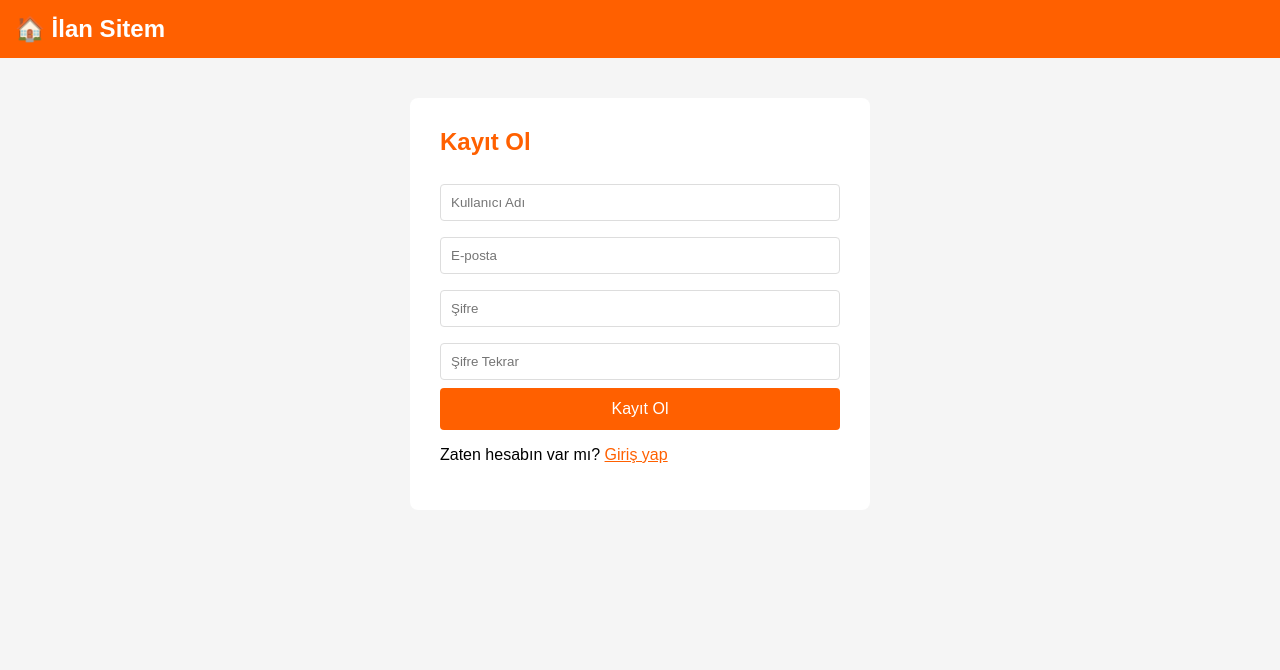
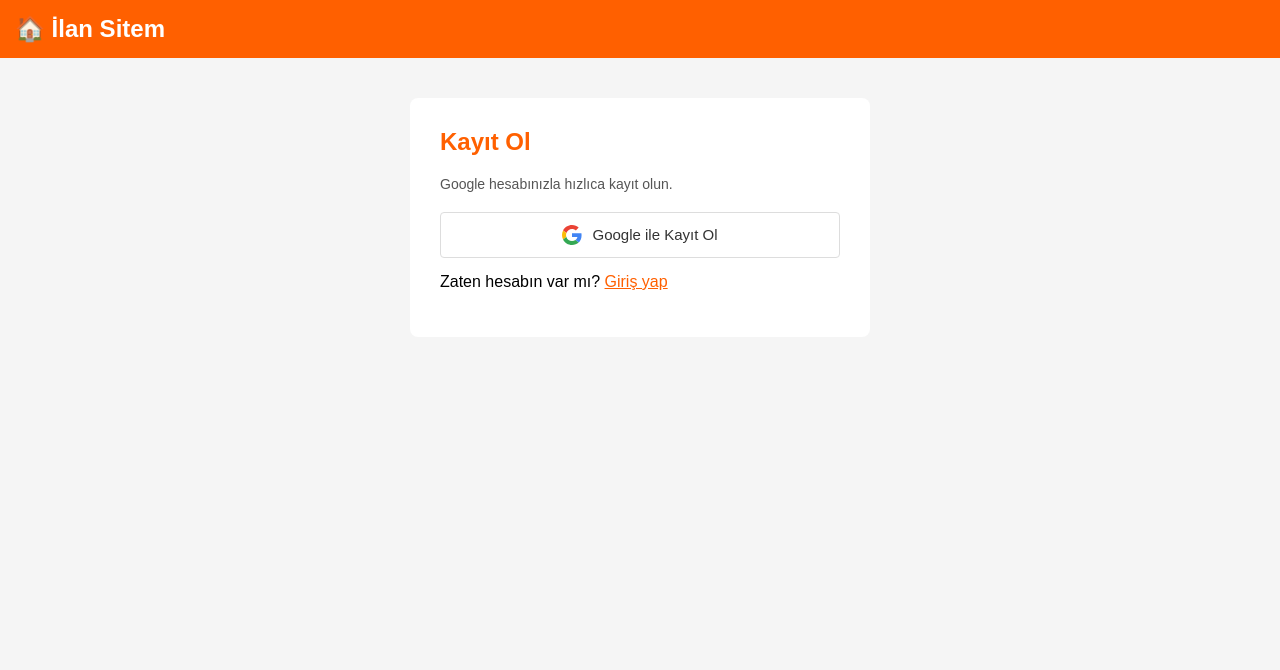
Before and after one commit to seyfettinkeskin7-hue/ilansitesiaa, a Django app: page /kayit/ in a window 1280 px wide. Shown: the top 670 px of the page. Run offline with Django 5.2, Linux system fonts and the light colour scheme.

Commit message:
Kayit sayfasi Google ile girise donusturuldu

```diff
--- a/ilanlar/templates/kayit.html
+++ b/ilanlar/templates/kayit.html
@@ -20,20 +20,12 @@
     </div>
     <div class="form-kart">
         <h2>Kayıt Ol</h2>
-        {% if messages %}
-            {% for message in messages %}
-                <p class="hata">{{ message }}</p>
-            {% endfor %}
-        {% endif %}
-        <form method="post">
-            {% csrf_token %}
-            <input type="text" name="kullanici_adi" placeholder="Kullanıcı Adı" required>
-            <input type="email" name="email" placeholder="E-posta" required>
-            <input type="password" name="sifre" placeholder="Şifre" required>
-            <input type="password" name="sifre2" placeholder="Şifre Tekrar" required>
-            <button type="submit">Kayıt Ol</button>
-        </form>
-        <p>Zaten hesabın var mı? <a href="/giris/">Giriş yap</a></p>
+        <p style="color:#555; font-size:14px; margin-bottom:20px;">Google hesabınızla hızlıca kayıt olun.</p>
+        <a href="/accounts/google/login/" style="display:flex; align-items:center; justify-content:center; gap:10px; width:100%; padding:12px; background:white; color:#333; border:1px solid #ddd; border-radius:4px; font-size:15px; text-decoration:none; box-sizing:border-box;">
+            <svg width="20" height="20" viewBox="0 0 48 48"><path fill="#EA4335" d="M24 9.5c3.54 0 6.71 1.22 9.21 3.6l6.85-6.85C35.9 2.38 30.47 0 24 0 14.62 0 6.51 5.38 2.56 13.22l7.98 6.19C12.43 13.72 17.74 9.5 24 9.5z"/><path fill="#4285F4" d="M46.98 24.55c0-1.57-.15-3.09-.38-4.55H24v9.02h12.94c-.58 2.96-2.26 5.48-4.78 7.18l7.73 6c4.51-4.18 7.09-10.36 7.09-17.65z"/><path fill="#FBBC05" d="M10.53 28.59c-.48-1.45-.76-2.99-.76-4.59s.27-3.14.76-4.59l-7.98-6.19C.92 16.46 0 20.12 0 24c0 3.88.92 7.54 2.56 10.78l7.97-6.19z"/><path fill="#34A853" d="M24 48c6.48 0 11.93-2.13 15.89-5.81l-7.73-6c-2.18 1.48-4.97 2.31-8.16 2.31-6.26 0-11.57-4.22-13.47-9.91l-7.98 6.19C6.51 42.62 14.62 48 24 48z"/></svg>
+            Google ile Kayıt Ol
+        </a>
+        <p style="margin-top:15px;">Zaten hesabın var mı? <a href="/giris/">Giriş yap</a></p>
     </div>
 
 
```
